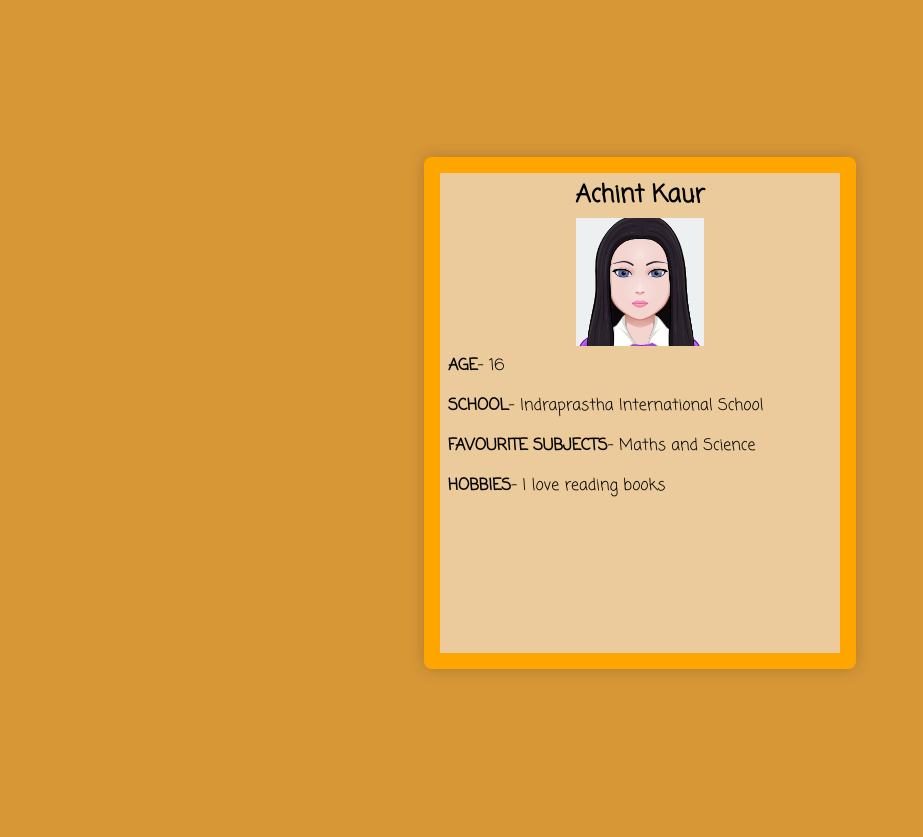
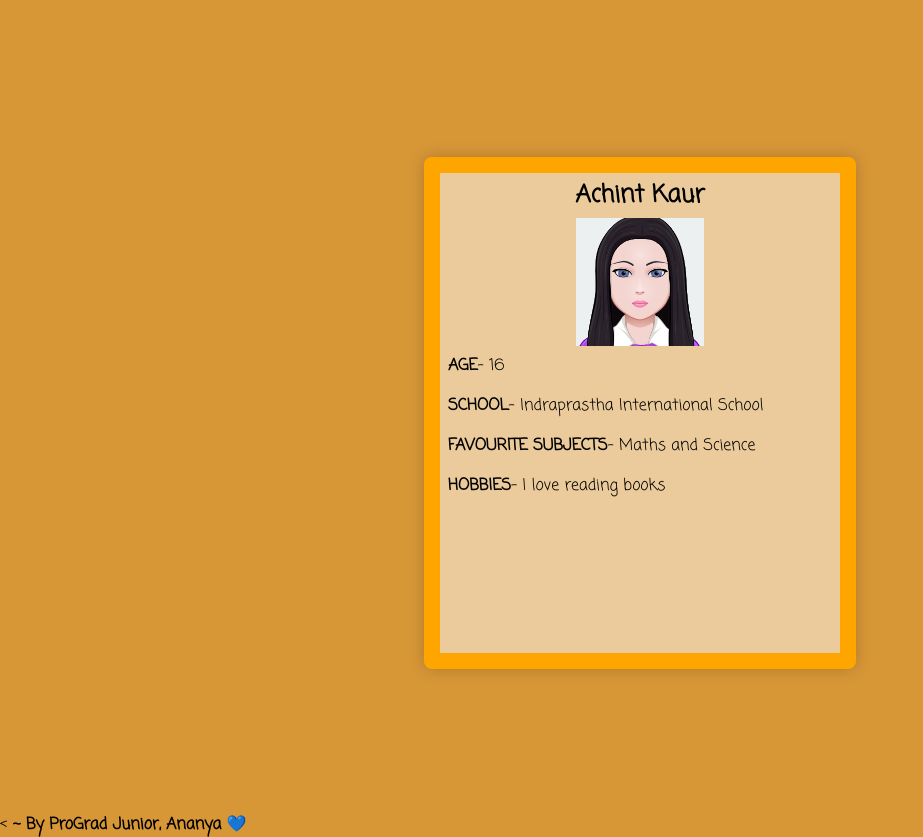
Before and after one commit to achintkaur18/Namecard, a plain HTML site: page index.html in a window 1280 px wide. Shown: the part 149-986 px from the top of the page, without its empty margins (0-923 px from the left). Before the commit the page ends 962 px from the top, so only its background shows below. Drawn offline with Linux system fonts and the light colour scheme.

Commit message:
Update index.html

```diff
--- a/index.html
+++ b/index.html
@@ -6,7 +6,7 @@
     <title>NameCard</title>
 </head>
 <header>
-
+<body>
     <h1>Introduction</h1>
   </header>
   <div class="container">
@@ -19,3 +19,5 @@
       <p><b>HOBBIES</b>- I love reading books</p>
     </div>
   </div>
+    <p><<b> ~ By ProGrad Junior, Ananya 💙</b></p>
+    </body>
```
